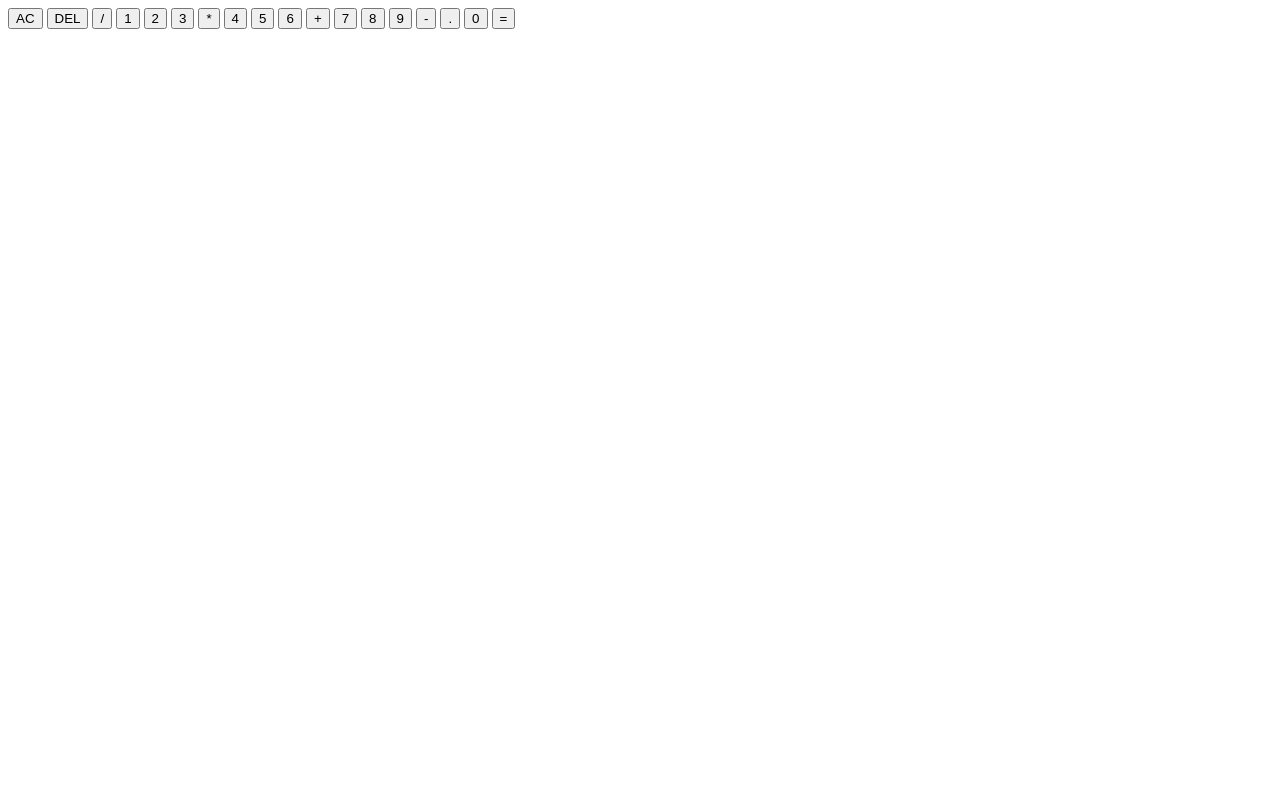
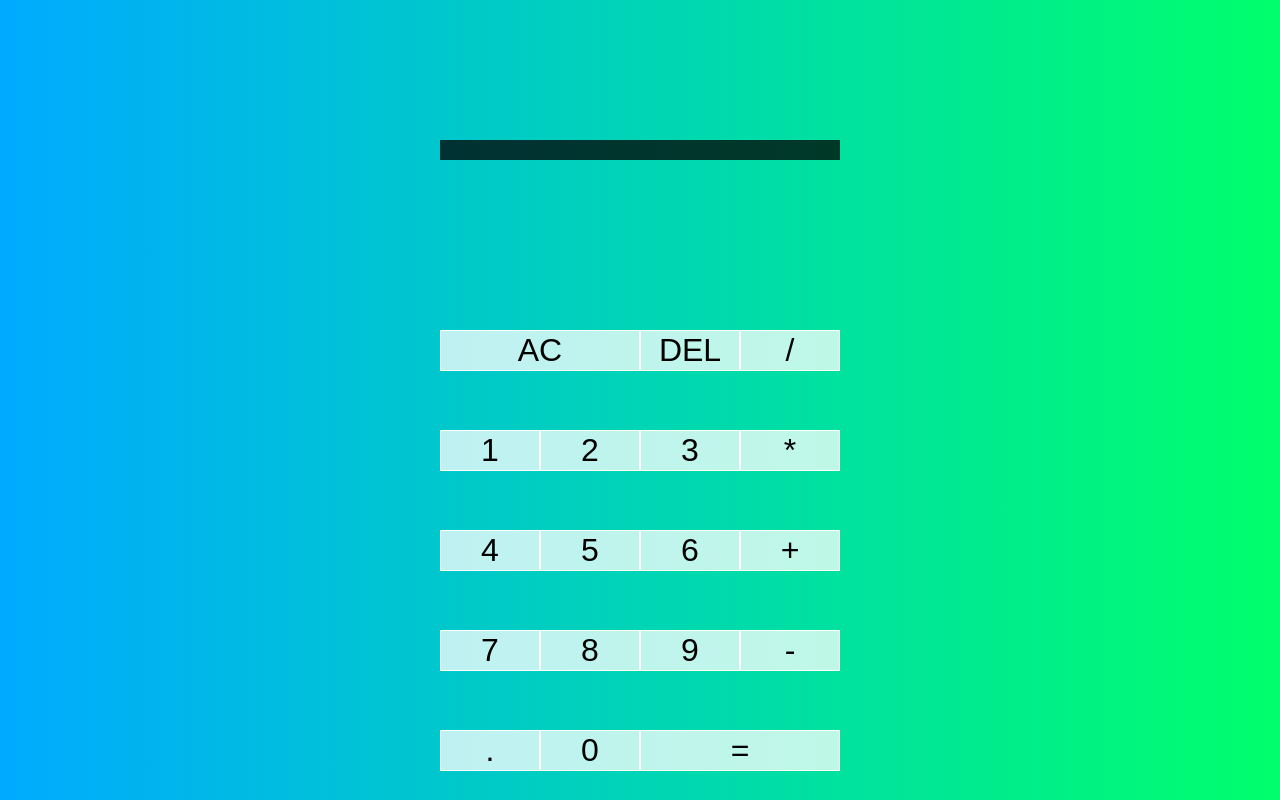
Before and after one commit to gorcsvra/JS-build-a-calculator, a plain HTML site: page index.html in a window 1280 px wide. Drawn offline with Linux system fonts and the light colour scheme.

Commit message:
css megírása még nem működik teljesen

```diff
--- a/index.html
+++ b/index.html
@@ -1,15 +1,16 @@
 <!DOCTYPE html>
 <html lang="en">
+
 <head>
     <meta charset="UTF-8">
     <meta http-equiv="X-UA-Compatible" content="IE=edge">
     <meta name="viewport" content="width=device-width, initial-scale=1.0">
     <title>Calculator</title>
-    <link  href="styles.css" rel="stylesheet">
-    <script src="script.js" defer></script>
-</head>
+    <link href="styles.css" rel="stylesheet">
+       <script src="script.js" defer></script>
+
 <body>
-    <div class="calcualtor-grid">
+    <div class="calculator-grid">
         <div class="output">
             <div class="previous-operand"></div>
             <div class="current-operand"></div>
@@ -33,5 +34,6 @@
         <button>0</button>
         <button class="span-two">=</button>
     </div>
-    </body>
+</body>
+
 </html>
--- a/styles.css
+++ b/styles.css
@@ -0,0 +1,58 @@
+*, *::before, *::after {
+    box-sizing: border-box;
+    font-family: Gotham Rounded, sans-serif;
+    font-weight: normal;
+}
+
+body {
+padding: 0;
+margin: 0;
+background: linear-gradient(to right,#00AAFF, #00FF6c);
+}
+
+.calculator-grid {
+    display: grid;
+    justify-content: center;
+    align-items: center;
+    min-height: 100vh;
+    grid-template-columns: repeat(4, 100px);
+    grid-template-rows: minmax(120px, auto) repeat(5, 100px);
+}
+
+.calculator-grid > button {
+        cursor: pointer;
+        font-size: 2rem;
+        border:1px solid white;
+        outline: none;
+        background-color: rgba(255,255,255, .75);
+}
+
+.calculator-grid > button:hover {
+    background-color: rgba(255,255,255, .9);
+}
+
+.span-two {
+    grid-column: span 2;
+}
+
+.output {
+    grid-column: 1 / -1;
+    background-color: rgba(0, 0, 0, .75);
+    display: flex;
+    align-items: flex-end;
+    justify-content: space-around;
+    flex-direction: column;
+    padding: 10px;
+    word-wrap: break-word;
+    word-break: break-all;
+}
+
+.output .previous-operand {
+    color:rgba(255,255,255, .75);
+    font-size: 1.5rem;
+}
+
+.output .current-operand {
+    color:white;
+    font-size: 2.5rem;
+}
```
